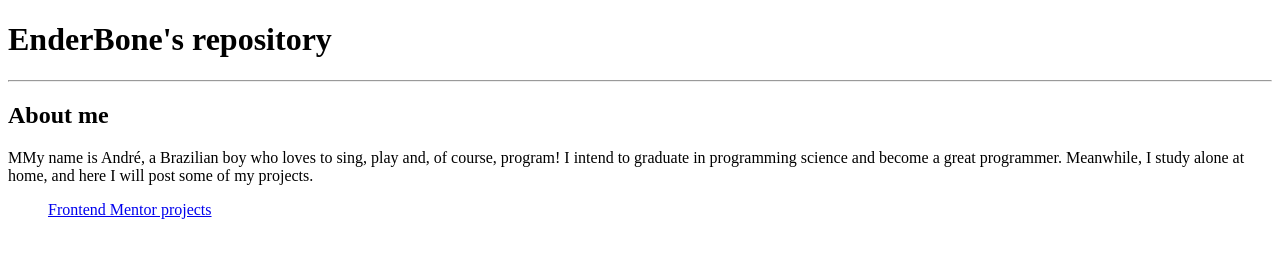
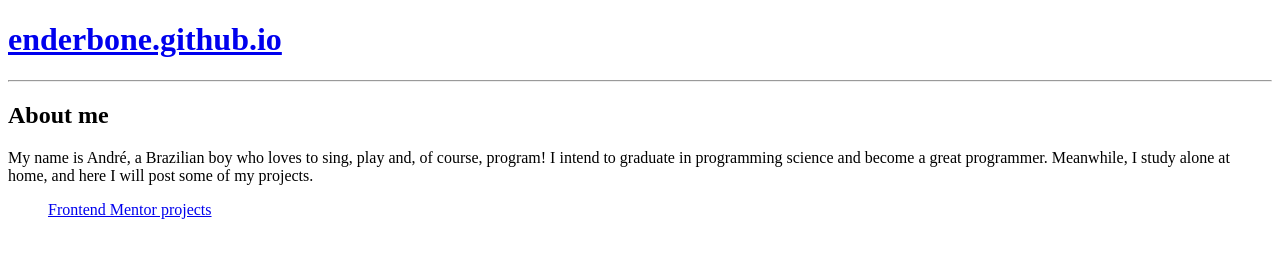
Before and after one commit to enderbone/enderbone.github.io, a plain HTML site: page index.html in a window 1280 px wide. Drawn offline with Linux system fonts and the light colour scheme.

Commit message:
Welcome!
my personal repository.

```diff
--- a/index.html
+++ b/index.html
@@ -6,10 +6,10 @@
     <title>repository</title>
 </head>
 <body>
-    <h1>EnderBone's repository</h1>
+    <h1><a href="enderbone.github.io">enderbone.github.io</a></h1>
     <hr>
     <h2>About me</h2>
-    <p>MMy name is André, a Brazilian boy who loves to sing, play and, of course, program! I intend to graduate in programming science and become a great programmer. Meanwhile, I study alone at home, and here I will post some of my projects. </p>
+    <p>My name is André, a Brazilian boy who loves to sing, play and, of course, program! I intend to graduate in programming science and become a great programmer. Meanwhile, I study alone at home, and here I will post some of my projects. </p>
 
     <ul>
         <a href="https://github.com/enderbone/frontend-mentor
```
